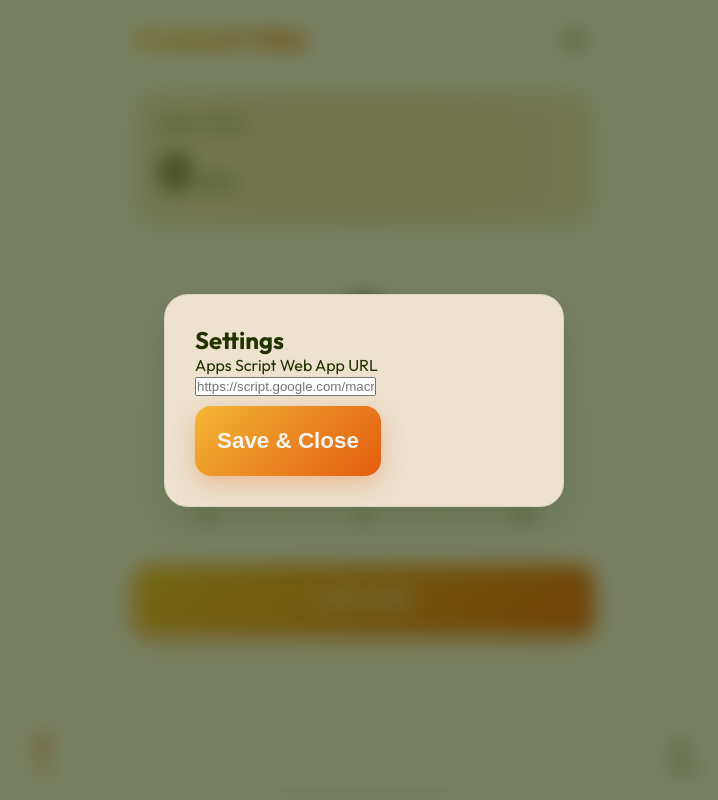
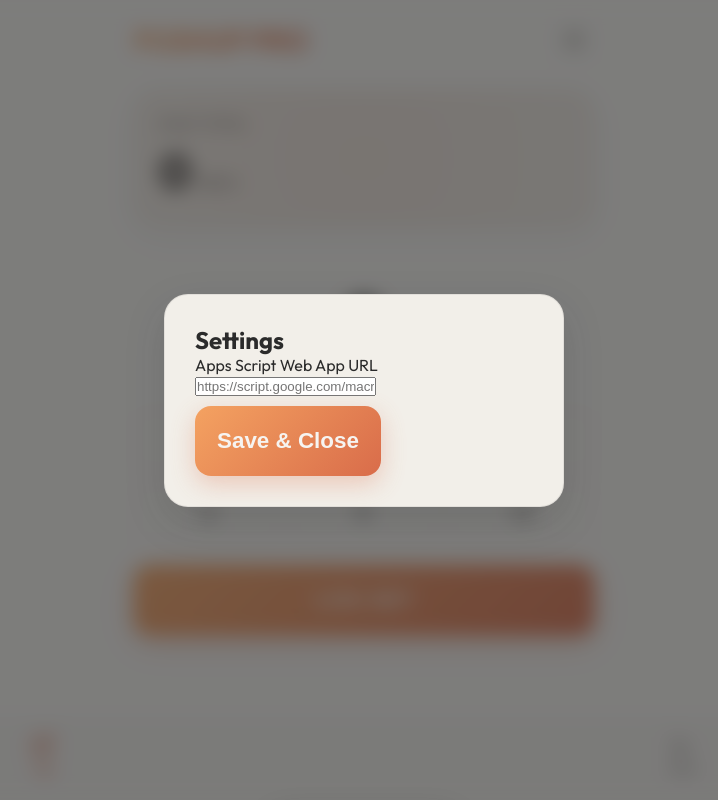
Before and after one commit to wjwei0321/PUSHUP-PROGRESS, a plain HTML site: page index.html in a window 1280 px wide. Both pictures are taken after a click on the element 850 px from the left and 40 px from the top of the page. Shown: the whole page, without its empty margins (276-994 px from the left). Drawn offline with nearby package versions, Linux system fonts and the light colour scheme.

Commit message:
Add files via upload

```diff
--- a/app.js
+++ b/app.js
@@ -197,11 +197,11 @@ function renderDashboard() {
         const formattedDate = !isNaN(dateObj.getTime()) ? `${dateObj.getFullYear()}/${dateObj.getMonth()+1}/${dateObj.getDate()}` : dateStr;
 
         const rank = row[9] || '-';
-        let rankColor = '#ccc';
-        if (rank === 'A' || rank === 'S') rankColor = '#4caf50';
-        else if (rank === 'B') rankColor = '#2196f3';
-        else if (rank === 'C') rankColor = '#ff9800';
-        else if (rank === 'D') rankColor = '#f44336';
+        let rankColor = '#8A8683';
+        if (rank === 'A' || rank === 'S') rankColor = '#E3A857'; // Mustard
+        else if (rank === 'B') rankColor = '#F4A261'; // Light Orange
+        else if (rank === 'C') rankColor = '#E07A5F'; // Terracotta
+        else if (rank === 'D') rankColor = '#D96C4A'; // Burnt Orange
 
         const rankBadge = `<div class="rank-badge" style="color: ${rankColor}; border-color: ${rankColor}; background: ${rankColor}15;">${rank}</div>`;
 
@@ -242,7 +242,7 @@ function renderScoreChart(l, d) {
     if (scoreChart) scoreChart.destroy();
     scoreChart = new Chart(ctx.getContext('2d'), {
         type: 'line',
-        data: { labels: l, datasets: [{ data: d, borderColor: '#E45C10', backgroundColor: 'rgba(228, 92, 16, 0.1)', fill: true, tension: 0.4, pointRadius: 0, pointHoverRadius: 5 }] },
+        data: { labels: l, datasets: [{ data: d, borderColor: '#D96C4A', backgroundColor: 'rgba(217, 108, 74, 0.1)', fill: true, tension: 0.4, pointRadius: 0, pointHoverRadius: 5 }] },
         options: {
             responsive: true, maintainAspectRatio: false, plugins: { legend: { display: false } },
             layout: { padding: { bottom: 5, left: 0, right: 0 } },
@@ -259,8 +259,8 @@ function renderDistributionChart(l, s) {
     if (!ctx) return;
     if (distChart) distChart.destroy();
 
-    // Made first color darker so it doesn't blend with panel bg
-    const colors = ['#DBCB9E', '#F2B635', '#E45C10', '#9E5B13', '#4B5D16', '#223300'];
+    // Japandi spectrum: Sand -> Mustard -> Soft Orange -> Terracotta -> Clay -> Rust
+    const colors = ['#E9D8A6', '#E3A857', '#F4A261', '#E07A5F', '#D96C4A', '#8D553A'];
 
     distChart = new Chart(ctx.getContext('2d'), {
         type: 'bar',
--- a/style.css
+++ b/style.css
@@ -1,15 +1,15 @@
 :root {
-    --bg-color: #F6F4F1;
-    --card-bg: #ECE2CE;
-    --accent-color: #E45C10;
-    --accent-gradient: linear-gradient(135deg, #F2B635 0%, #E45C10 100%);
-    --text-primary: #223300;
-    --text-secondary: #4B5D16;
-    --error: #E45C10;
-    --success: #4B5D16;
+    --bg-color: #FAF9F6;
+    --card-bg: #F2EFE9;
+    --accent-color: #D96C4A;
+    --accent-gradient: linear-gradient(135deg, #F4A261 0%, #D96C4A 100%);
+    --text-primary: #2B2B2B;
+    --text-secondary: #8A8683;
+    --error: #C95A49;
+    --success: #B5836B;
     --font-main: 'Outfit', sans-serif;
-    --glass: rgba(246, 244, 241, 0.6);
-    --glass-border: rgba(34, 51, 0, 0.08);
+    --glass: rgba(250, 249, 246, 0.6);
+    --glass-border: rgba(43, 43, 43, 0.08);
 }
 
 * {
@@ -77,7 +77,7 @@ h1 {
     position: relative;
     overflow: hidden;
     border: 1px solid var(--glass-border);
-    box-shadow: 0 10px 30px rgba(34, 51, 0, 0.05);
+    box-shadow: 0 10px 30px rgba(43, 43, 43, 0.05);
 }
 
 .stats-card::before {
@@ -87,7 +87,7 @@ h1 {
     left: -50%;
     width: 200%;
     height: 200%;
-    background: radial-gradient(circle, rgba(228, 92, 16, 0.08) 0%, transparent 70%);
+    background: radial-gradient(circle, rgba(217, 108, 74, 0.08) 0%, transparent 70%);
     pointer-events: none;
 }
 
@@ -139,7 +139,7 @@ h1 {
 
 .btn:active {
     transform: scale(0.95);
-    background: rgba(34, 51, 0, 0.05);
+    background: rgba(43, 43, 43, 0.05);
 }
 
 .btn.primary {
@@ -150,7 +150,7 @@ h1 {
     font-size: 1.4rem;
     color: #F6F4F1;
     font-weight: 800;
-    box-shadow: 0 8px 25px rgba(228, 92, 16, 0.3);
+    box-shadow: 0 8px 25px rgba(217, 108, 74, 0.3);
     margin-top: 10px;
 }
 
@@ -268,7 +268,7 @@ h1 {
 }
 
 .rep-pill {
-    background: rgba(34, 51, 0, 0.05);
+    background: rgba(43, 43, 43, 0.05);
     color: var(--text-secondary);
     padding: 4px 8px;
     border-radius: 4px;
@@ -323,7 +323,7 @@ h1 {
     left: 0;
     width: 100%;
     height: 100%;
-    background: rgba(34, 51, 0, 0.6);
+    background: rgba(43, 43, 43, 0.6);
     backdrop-filter: blur(10px);
     display: none;
     align-items: center;
@@ -339,7 +339,7 @@ h1 {
     width: 100%;
     max-width: 400px;
     border: 1px solid var(--glass-border);
-    box-shadow: 0 15px 40px rgba(34, 51, 0, 0.15);
+    box-shadow: 0 15px 40px rgba(43, 43, 43, 0.15);
 }
 
 .toast {
@@ -355,7 +355,7 @@ h1 {
     z-index: 1000;
     transition: transform 0.3s ease;
     font-weight: 600;
-    box-shadow: 0 10px 30px rgba(34, 51, 0, 0.2);
+    box-shadow: 0 10px 30px rgba(43, 43, 43, 0.2);
 }
 
 .toast.show {
```
